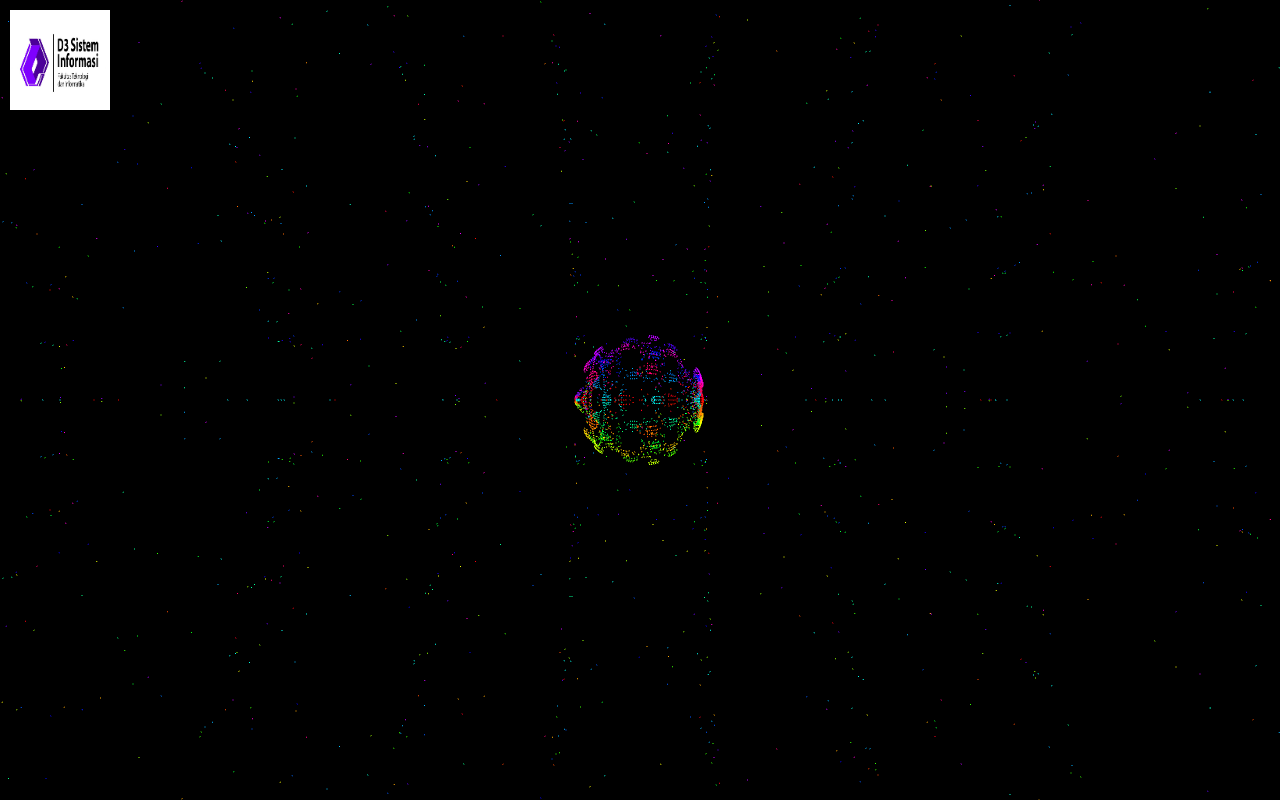
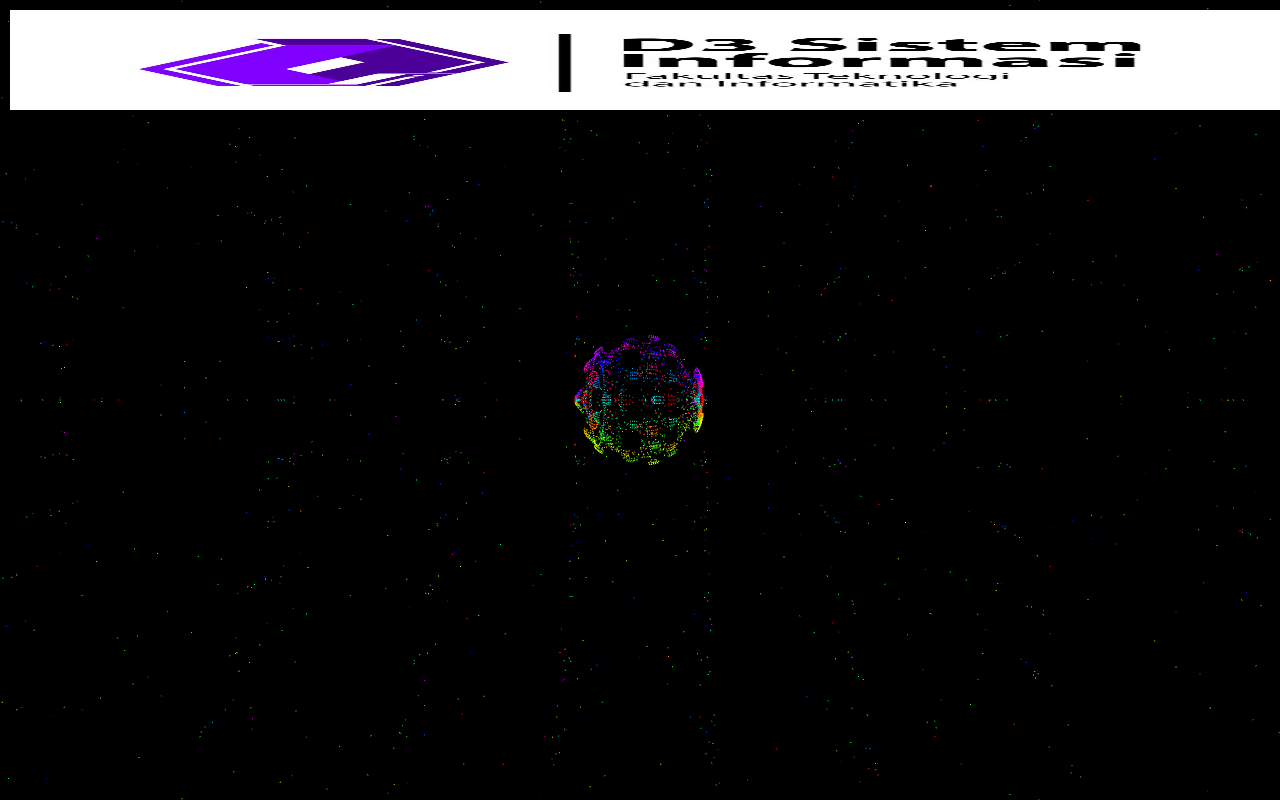
Before and after one commit to Venc1el/Mandelbulb, a plain HTML site: page index.html in a window 1280 px wide. Drawn offline with nearby package versions, Linux system fonts and the light colour scheme.

Commit message:
update image

```diff
--- a/index.html
+++ b/index.html
@@ -14,7 +14,7 @@
   </style>
 </head>
 <body>
-  <img src="d3si.jpg" alt="Your Image" style="position: absolute; top: 10px; left: 10px; width: 100px; height: 100px;">
+  <img src="d3si.jpg" alt="Your Image" style="position: absolute; top: 10px; left: 10px; width: 100%; height: 100px;">
   <div id="canvas"></div>
 
   <script src="https://cdnjs.cloudflare.com/ajax/libs/three.js/110/three.min.js"></script>
```
